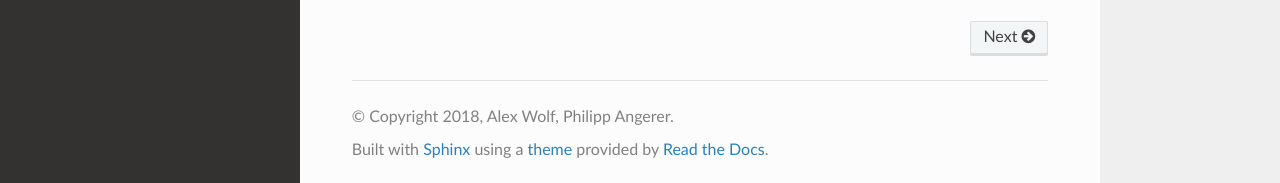
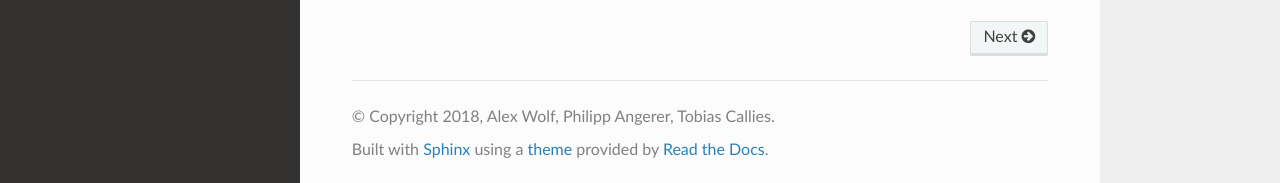
Before and after one commit to scverse/scanpy, a Sphinx documentation site: the page built from docs/index.rst, in a window 1280 px wide and 900 px high, scrolled down 1243 px. Shown: the part 714-897 px from the top of the window. Built offline with Sphinx 7.4.7 and the Read the Docs theme 2.0.0, drawn with Linux system fonts in a browser that asks for light colours; the version number could not be read and is left out.

Commit message:
updated author list

```diff
--- a/docs/conf.py
+++ b/docs/conf.py
@@ -59,8 +59,8 @@ templates_path = ['_templates']
 source_suffix = '.rst'
 master_doc = 'index'
 project = 'Scanpy'
-copyright = '{}, Alex Wolf, Philipp Angerer'.format(time.strftime("%Y"))
-author = 'Alex Wolf, Philipp Angerer'
+author = 'Alex Wolf, Philipp Angerer, Tobias Callies'
+copyright = '{}, {}'.format(time.strftime("%Y"), author)
 
 import scanpy
 version = scanpy.__version__.replace('.dirty', '')
--- a/setup.py
+++ b/setup.py
@@ -48,7 +48,7 @@ setup(
     description='Single-Cell Analysis in Python.',
     long_description=readme,
     url='http://github.com/theislab/scanpy',
-    author='Alex Wolf, Philipp Angerer',
+    author='Alex Wolf, Philipp Angerer, Tobias Callies',
     author_email='alex.wolf@helmholtz-muenchen.de',
     license='BSD-3-Clause',
     entry_points={
```
